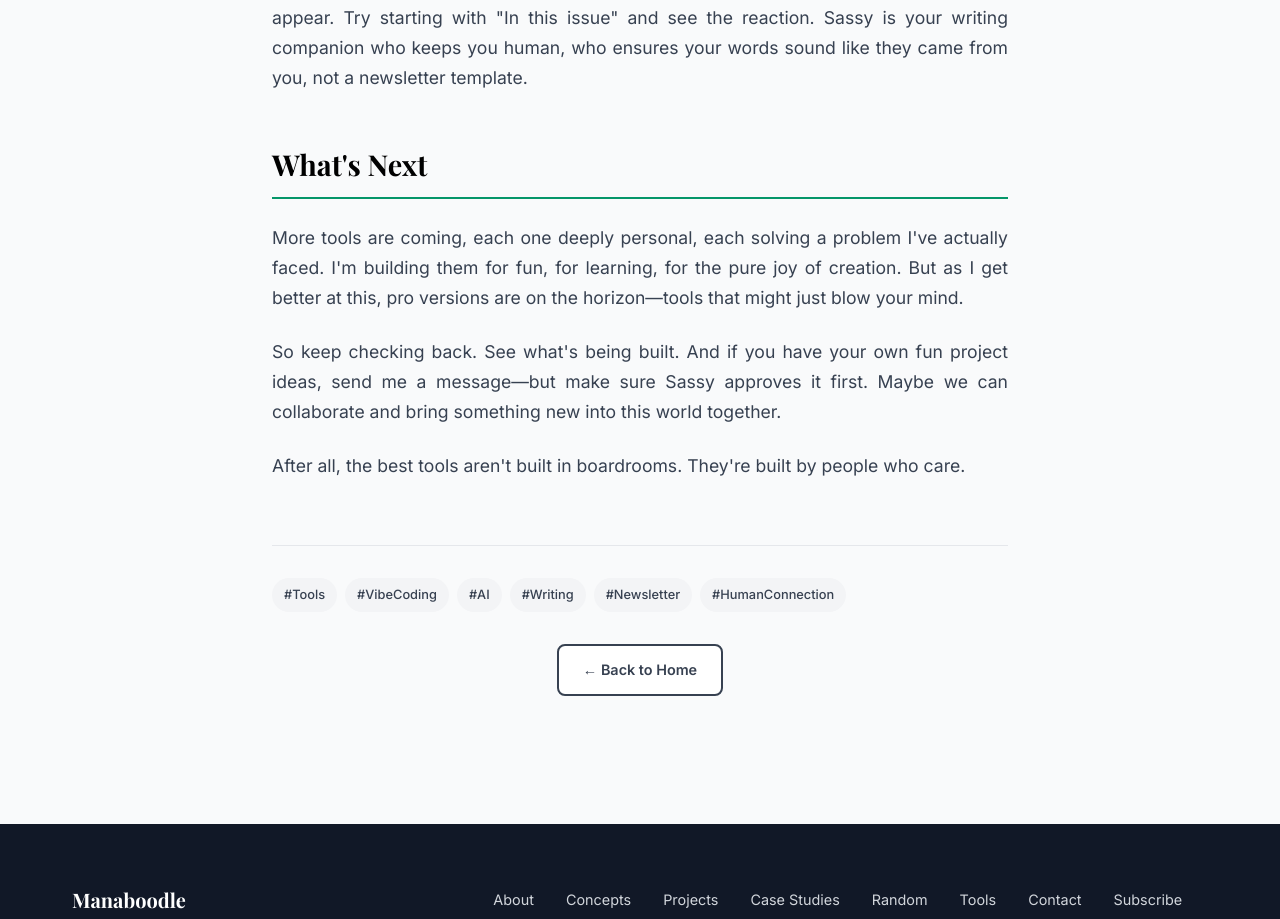
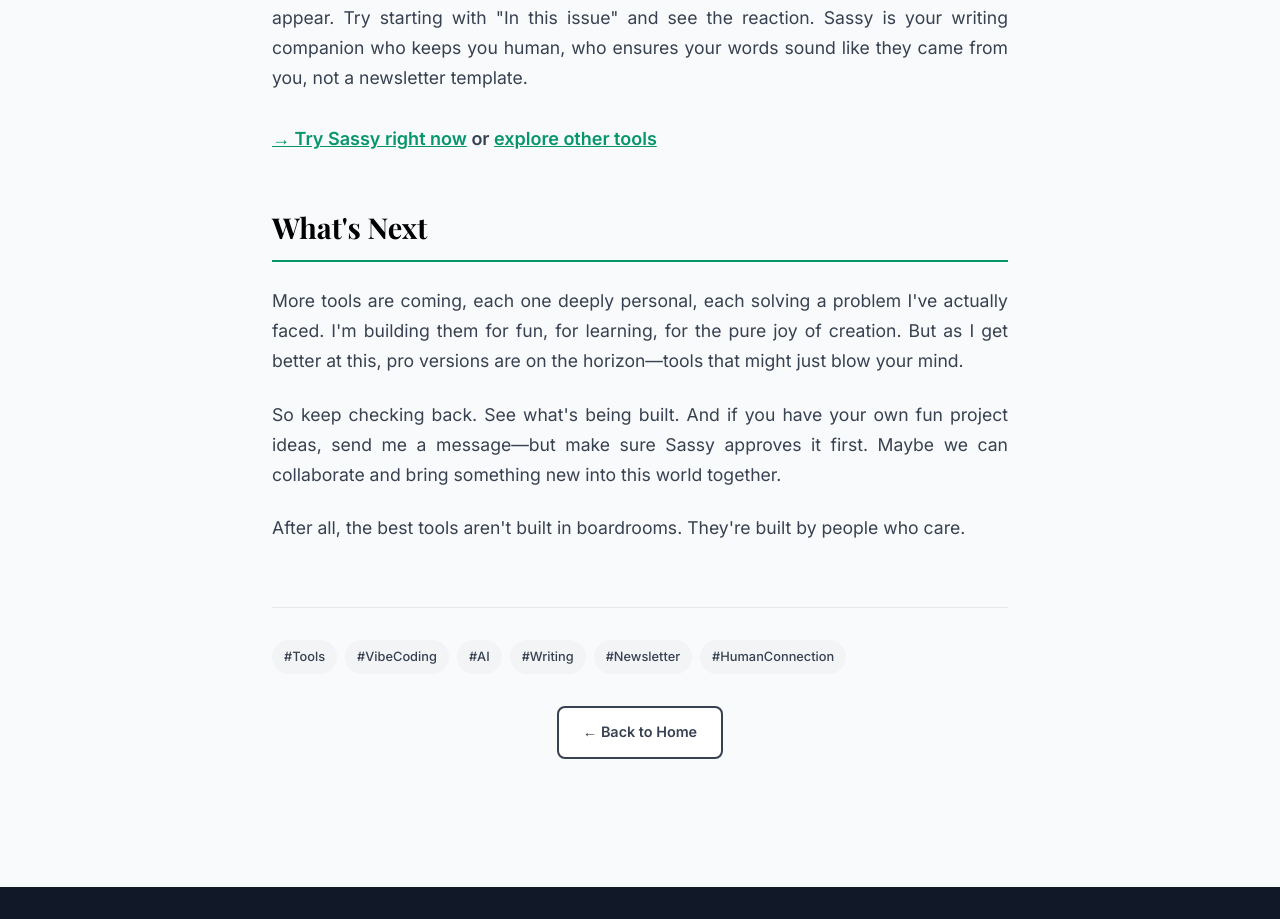
Before and after one commit to manabunagaoka/manaboodle, a Next.js app: page /projects/tools in a window 1280 px wide. Shown: the part 1721-2640 px from the top of the page. Built offline with nearby package versions, Linux system fonts and the light colour scheme.

Commit message:
Add Sassy and Tools page links to Tools article

```diff
--- a/src/app/projects/tools/page.tsx
+++ b/src/app/projects/tools/page.tsx
@@ -106,6 +106,24 @@ export default function ToolsArticlePage() {
             <p>I read my friends' newsletters—the ones written by actual humans. But those templated, robotic notifications? Never.</p>
 
             <p>Sassy exists to fix this. Write "pleased to announce" and watch Sassy's shocked face appear. Try starting with "In this issue" and see the reaction. Sassy is your writing companion who keeps you human, who ensures your words sound like they came from you, not a newsletter template.</p>
+
+            <p style={{
+              marginTop: '2rem',
+              fontSize: '1.125rem',
+              fontWeight: '600'
+            }}>
+              <Link href="https://www.manaboodle.com/tools/sassy" style={{
+                color: '#059669',
+                textDecoration: 'underline'
+              }}>
+                → Try Sassy right now
+              </Link> or <Link href="https://www.manaboodle.com/tools" style={{
+                color: '#059669',
+                textDecoration: 'underline'
+              }}>
+                explore other tools
+              </Link>
+            </p>
           </div>
         </div>
 
```
